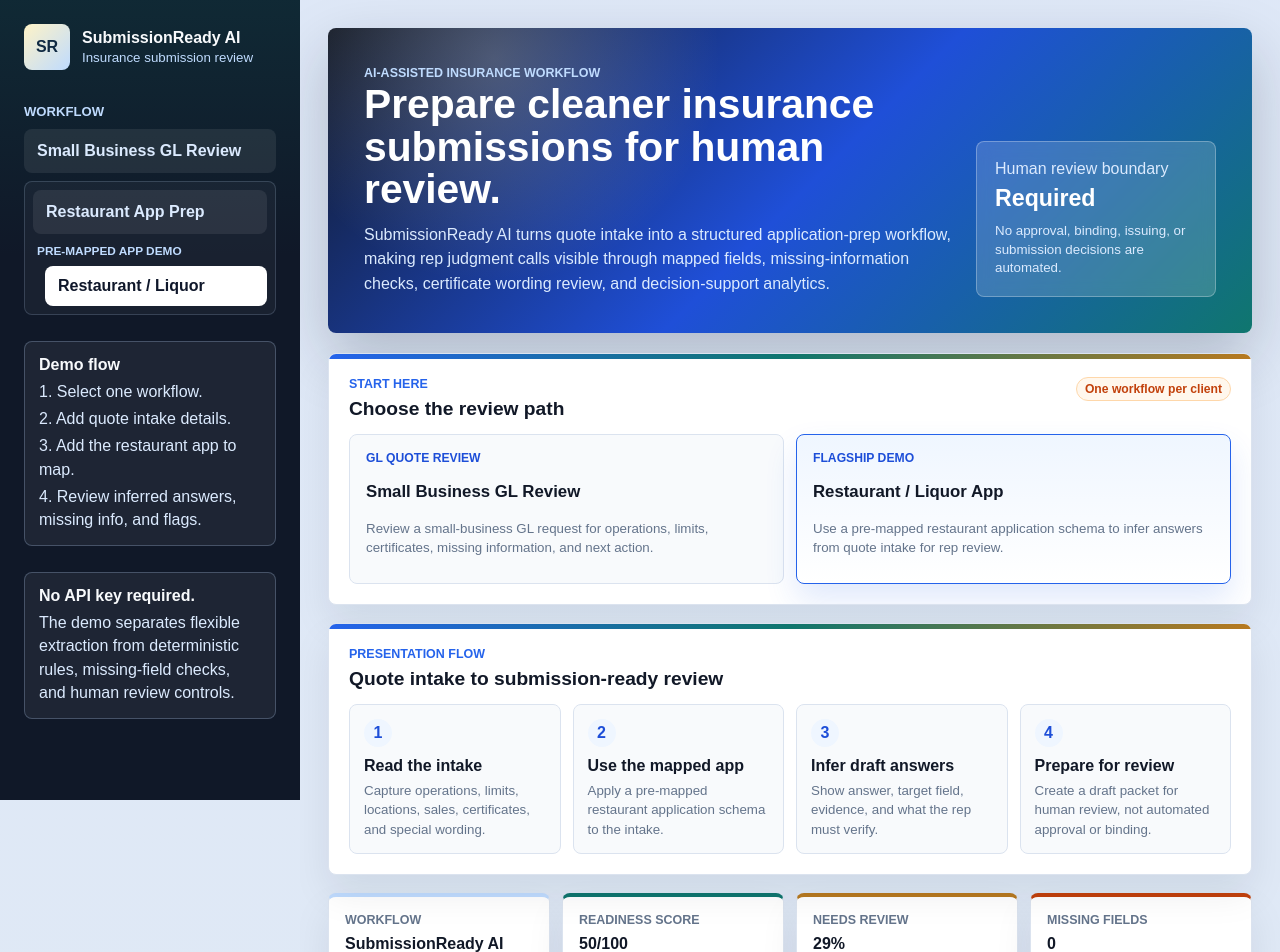
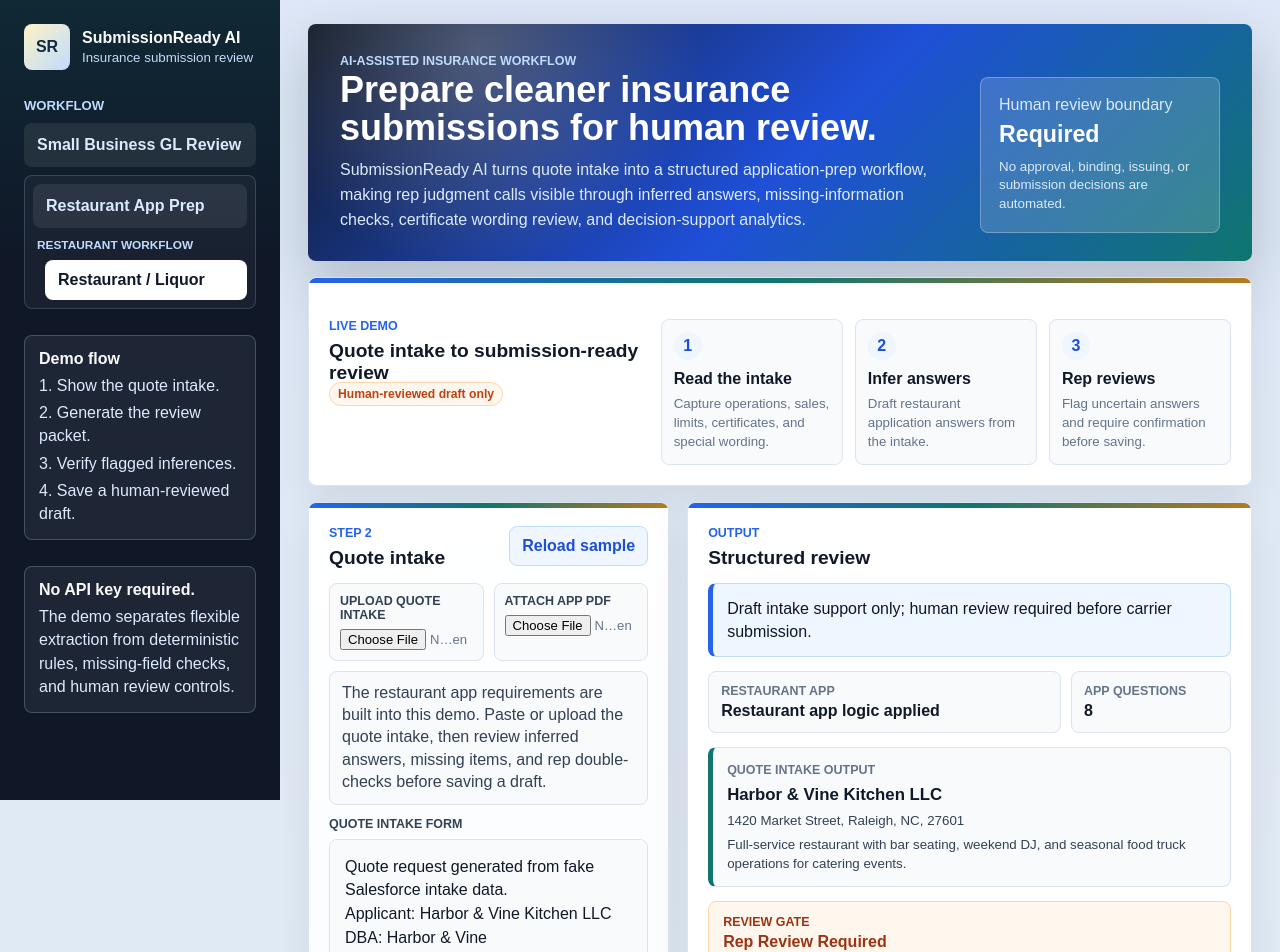
Before and after one commit to Tondie-HSPI/business-review-ai-orchestration, a Next.js app in the folder web/: page / in a window 1280 px wide. Shown: the top 952 px of the page. Built offline with nearby package versions, Linux system fonts and the light colour scheme.

Commit message:
Simplify presentation workflow UI

```diff
--- a/web/app/globals.css
+++ b/web/app/globals.css
@@ -42,7 +42,7 @@
 main {
   min-height: 100vh;
   display: grid;
-  grid-template-columns: 300px minmax(0, 1fr);
+  grid-template-columns: 280px minmax(0, 1fr);
   overflow-x: hidden;
 }
 
@@ -61,7 +61,7 @@
   display: flex;
   align-items: center;
   gap: 12px;
-  margin-bottom: 34px;
+  margin-bottom: 28px;
 }
 
 .brandMark {
@@ -172,8 +172,8 @@
 }
 
 .workspace {
-  padding: 28px;
-  max-width: 1480px;
+  padding: 24px 28px 32px;
+  max-width: 1380px;
   min-width: 0;
   overflow-x: hidden;
   width: 100%;
@@ -185,18 +185,18 @@
   gap: 22px;
   align-items: end;
   border-radius: 8px;
-  padding: 36px;
+  padding: 28px 32px;
   background:
     radial-gradient(circle at 18% 10%, rgba(254, 243, 199, 0.24), transparent 28%),
     linear-gradient(135deg, #111827 0%, #1f4fd8 52%, #0f766e 100%);
   color: #ffffff;
-  margin-bottom: 20px;
+  margin-bottom: 16px;
   box-shadow: 0 24px 60px rgba(15, 23, 42, 0.22);
   min-width: 0;
 }
 
 .hero h1 {
-  font-size: 2.55rem;
+  font-size: 2.25rem;
   line-height: 1.04;
   margin: 0 0 12px;
   letter-spacing: 0;
@@ -262,13 +262,27 @@
   margin-bottom: 18px;
 }
 
-.decisionPath {
-  margin-bottom: 18px;
+.demoStrip {
+  display: grid;
+  grid-template-columns: minmax(220px, 0.55fr) minmax(0, 1fr);
+  gap: 18px;
+  align-items: start;
+  margin-bottom: 16px;
+}
+
+.demoStrip::before {
+  grid-column: 1 / -1;
+  margin-bottom: 0;
+}
+
+.demoStripHeader h2 {
+  margin: 0 0 12px;
+  font-size: 1.2rem;
 }
 
 .pathSteps {
   display: grid;
-  grid-template-columns: repeat(4, minmax(0, 1fr));
+  grid-template-columns: repeat(3, minmax(0, 1fr));
   gap: 12px;
 }
 
@@ -276,8 +290,8 @@
   border: 1px solid var(--line);
   border-radius: 8px;
   background: #f8fafc;
-  min-height: 138px;
-  padding: 14px;
+  min-height: 112px;
+  padding: 12px;
 }
 
 .pathSteps span {
@@ -459,7 +473,7 @@
 
 .grid {
   display: grid;
-  grid-template-columns: minmax(340px, 0.88fr) minmax(420px, 1.12fr);
+  grid-template-columns: minmax(340px, 0.78fr) minmax(460px, 1.22fr);
   gap: 18px;
   align-items: start;
   min-width: 0;
@@ -536,7 +550,7 @@
 }
 
 .textInputBlock textarea {
-  min-height: 320px;
+  min-height: 420px;
 }
 
 .uploadGrid {
@@ -544,6 +558,10 @@
   grid-template-columns: repeat(3, minmax(0, 1fr));
   gap: 10px;
   margin-bottom: 12px;
+}
+
+.uploadGrid.twoUpload {
+  grid-template-columns: repeat(2, minmax(0, 1fr));
 }
 
 .uploadGrid.singleUpload {
@@ -738,6 +756,30 @@
   background: #f8fafc;
   border: 1px solid var(--line);
   border-left: 5px solid var(--teal);
+}
+
+.intakeOutput span,
+.intakeOutput strong,
+.intakeOutput small {
+  display: block;
+}
+
+.intakeOutput span {
+  color: var(--muted);
+  font-size: 0.78rem;
+  font-weight: 800;
+  margin-bottom: 4px;
+  text-transform: uppercase;
+}
+
+.intakeOutput strong {
+  color: var(--ink);
+  font-size: 1.05rem;
+}
+
+.intakeOutput small {
+  color: #334155;
+  margin-top: 4px;
 }
 
 .readinessBox {
--- a/web/app/page.tsx
+++ b/web/app/page.tsx
@@ -135,9 +135,7 @@
     }));
   }
 
-  const missingCount = result.missing_information.length;
   const humanReview = result.requires_human_review ? "Required" : "Not required";
-  const analytics = result.analytics_summary;
   const isIntakeWorkflow = mode === "liquor-restaurant";
   const showsApplicationUploads = mode === "application-prep" || isIntakeWorkflow;
 
@@ -170,7 +168,7 @@
               >
               Restaurant App Prep
             </a>
-              <span>Pre-mapped app demo</span>
+              <span>Restaurant workflow</span>
               <a
                 href="?workflow=liquor-restaurant"
                 className={mode === "liquor-restaurant" ? "active nested" : "nested"}
@@ -184,10 +182,10 @@
 
         <div className="sidebarNote">
           <strong>Demo flow</strong>
-          <span>1. Select one workflow.</span>
-          <span>2. Add quote intake details.</span>
-          <span>3. Add the restaurant app to map.</span>
-          <span>4. Review inferred answers, missing info, and flags.</span>
+          <span>1. Show the quote intake.</span>
+          <span>2. Generate the review packet.</span>
+          <span>3. Verify flagged inferences.</span>
+          <span>4. Save a human-reviewed draft.</span>
         </div>
 
         <div className="sidebarNote">
@@ -206,7 +204,7 @@
             <h1>Prepare cleaner insurance submissions for human review.</h1>
             <p>
               SubmissionReady AI turns quote intake into a structured application-prep workflow,
-              making rep judgment calls visible through mapped fields, missing-information checks,
+              making rep judgment calls visible through inferred answers, missing-information checks,
               certificate wording review, and decision-support analytics.
             </p>
           </div>
@@ -217,78 +215,37 @@
           </div>
         </section>
 
-        <section className="workflowPicker panel">
-          <div className="panelHeader">
-            <div>
-              <p className="eyebrow">Start here</p>
-              <h2>Choose the review path</h2>
-            </div>
-            <span className="reviewBadge required">One workflow per client</span>
-          </div>
-          <div className="workflowCards">
-            <WorkflowCard
-              active={mode === "business-review"}
-              eyebrow="GL quote review"
-              title="Small Business GL Review"
-              body="Review a small-business GL request for operations, limits, certificates, missing information, and next action."
-              href="?workflow=business-review"
-              onClick={(event) => handleWorkflowClick(event, "business-review")}
-            />
-            <WorkflowCard
-              active={mode === "liquor-restaurant"}
-              eyebrow="Flagship demo"
-              title="Restaurant / Liquor App"
-              body="Use a pre-mapped restaurant application schema to infer answers from quote intake for rep review."
-              href="?workflow=liquor-restaurant"
-              onClick={(event) => handleWorkflowClick(event, "liquor-restaurant")}
-            />
-          </div>
-        </section>
-
-        <section className="decisionPath panel">
-          <div className="panelHeader">
-            <div>
-              <p className="eyebrow">Presentation flow</p>
+        <section className="demoStrip panel">
+          <div className="demoStripHeader">
+            <p className="eyebrow">Live demo</p>
             <h2>Quote intake to submission-ready review</h2>
-            </div>
+            <span className="reviewBadge required">Human-reviewed draft only</span>
           </div>
           <div className="pathSteps">
             <div>
               <span>1</span>
               <strong>Read the intake</strong>
-              <small>Capture operations, limits, locations, sales, certificates, and special wording.</small>
+              <small>Capture operations, sales, limits, certificates, and special wording.</small>
             </div>
             <div>
               <span>2</span>
-              <strong>Use the mapped app</strong>
-              <small>Apply a pre-mapped restaurant application schema to the intake.</small>
+              <strong>Infer answers</strong>
+              <small>Draft restaurant application answers from the intake.</small>
             </div>
             <div>
               <span>3</span>
-              <strong>Infer draft answers</strong>
-              <small>Show answer, target field, evidence, and what the rep must verify.</small>
-            </div>
-            <div>
-              <span>4</span>
-              <strong>Prepare for review</strong>
-              <small>Create a draft packet for human review, not automated approval or binding.</small>
+              <strong>Rep reviews</strong>
+              <small>Flag uncertain answers and require confirmation before saving.</small>
             </div>
           </div>
-        </section>
-
-        <section className="metrics">
-          <Metric label="Workflow" value={workflowTitle(result)} />
-          <Metric label="Readiness score" value={`${analytics.submission_readiness_score}/100`} />
-          <Metric label="Needs review" value={`${analytics.percent_fields_needing_review}%`} />
-          <Metric label="Missing fields" value={String(missingCount)} />
         </section>
 
         <section className="grid">
           <div className="panel inputPanel">
             <div className="panelHeader">
               <div>
-                <p className="eyebrow">{showsApplicationUploads ? "Steps 2 and 3" : "Step 2"}</p>
-                <h2>{showsApplicationUploads ? "Quote intake and pre-mapped app" : "Small business GL request"}</h2>
+                <p className="eyebrow">Step 2</p>
+                <h2>{showsApplicationUploads ? "Quote intake" : "Small business GL request"}</h2>
               </div>
               <button
                 type="button"
@@ -300,9 +257,9 @@
                 Reload sample
               </button>
             </div>
-            <div className={showsApplicationUploads ? "uploadGrid" : "uploadGrid singleUpload"}>
+            <div className={showsApplicationUploads ? "uploadGrid twoUpload" : "uploadGrid singleUpload"}>
               <label>
-                <span>{showsApplicationUploads ? "1. Upload intake form" : "Upload review request"}</span>
+                <span>{showsApplicationUploads ? "Upload quote intake" : "Upload review request"}</span>
                 <input
                   type="file"
                   accept=".txt,.json"
@@ -310,51 +267,31 @@
                 />
               </label>
               {showsApplicationUploads && (
-                <>
                 <label>
-                    <span>2. Upload mapped app schema</span>
-                    <input
-                      type="file"
-                      accept=".txt,.json"
-                      onChange={(event) => handleQuestionUpload(event.target.files?.[0] ?? null)}
-                    />
-                  </label>
-                  <label>
-                    <span>3. Attach app PDF</span>
+                  <span>Attach app PDF</span>
                   <input
                     type="file"
                     accept=".pdf"
                     onChange={(event) => handlePdfUpload(event.target.files?.[0] ?? null)}
                   />
                 </label>
-                </>
               )}
             </div>
             {showsApplicationUploads && (
               <div className="uploadHelp">
-                The demo uses a pre-mapped restaurant app schema. Paste or upload the quote intake, then review how the mapped app fields derive inferred answers for the rep.
+                The restaurant app requirements are built into this demo. Paste or upload the quote intake, then review inferred answers, missing items, and rep double-checks before saving a draft.
               </div>
             )}
             {uploadMessage && <div className="uploadMessage">{uploadMessage}</div>}
             {showsApplicationUploads ? (
-              <div className="intakeAppGrid">
               <label className="textInputBlock">
-                  <span>1. Quote intake form</span>
+                <span>Quote intake form</span>
                 <textarea
                   value={text}
                   onChange={(event) => setText(event.target.value)}
                   aria-label="Quote intake form"
                 />
               </label>
-                <label className="textInputBlock">
-                  <span>2. Pre-mapped restaurant app schema</span>
-                  <textarea
-                    value={applicationText}
-                    onChange={(event) => handleApplicationTextChange(event.target.value)}
-                    aria-label="Application to fill and map"
-                  />
-                </label>
-              </div>
             ) : (
               <textarea
                 value={text}
@@ -388,23 +325,6 @@
         </section>
 
         <AnalyticsPanel result={result} />
-
-        <section className="panel jsonPanel">
-          <div className="panelHeader">
-            <div>
-              <p className="eyebrow">System output</p>
-              <h2>Review JSON</h2>
-            </div>
-          </div>
-          <a
-            className="downloadButton"
-            href={`data:application/json;charset=utf-8,${encodeURIComponent(JSON.stringify(result, null, 2))}`}
-            download="submissionready-review-packet.json"
-          >
-            Download review packet JSON
-          </a>
-          <pre>{JSON.stringify(result, null, 2)}</pre>
-        </section>
       </section>
     </main>
   );
@@ -644,16 +564,19 @@
       <div className="notice">{result.official_form_status}</div>
       <div className="uploadStatus">
         <div>
-          <span>Carrier app</span>
-          <strong>{uploadedPdfName || "Pre-mapped restaurant app schema"}</strong>
+          <span>Restaurant app</span>
+          <strong>{uploadedPdfName || "Restaurant app logic applied"}</strong>
         </div>
         <div>
-          <span>Form questions</span>
+          <span>App questions</span>
           <strong>{formQuestionCount}</strong>
         </div>
       </div>
-      <div className="summary">
-        {result.intake_summary.applicant} | {result.intake_summary.location}
+      <div className="summary intakeOutput">
+        <span>Quote intake output</span>
+        <strong>{result.intake_summary.applicant}</strong>
+        <small>{result.intake_summary.location}</small>
+        <small>{result.intake_summary.operations}</small>
       </div>
       <div className={allReviewed ? "saveGate ready" : "saveGate"}>
         <span>Review gate</span>
@@ -669,9 +592,15 @@
           Carrier agnostic draft | {result.submission_readiness.blocking_missing_information_count} blocking missing fields
         </small>
       </div>
-      <ReviewSection title="Inferred Application Answers For Rep Review" className="applicationPreview" defaultOpen>
+      <ChipGroup
+        title="Rep double-check checklist"
+        values={visibleDoubleChecks}
+        variant="risk"
+        overflowCount={result.submission_readiness.rep_double_checks.length - visibleDoubleChecks.length}
+      />
+      <ReviewSection title="Inferred Answers From Quote Intake" className="applicationPreview" defaultOpen>
         <div className="reviewHint">
-          Answers are derived from the quote intake using a USLI-style pre-mapped restaurant app schema. The rep reviews each answer, evidence, and target field before saving a draft.
+          Answers are derived from the quote intake against restaurant application requirements. The rep reviews each answer, evidence, and what needs verification before saving a draft.
         </div>
         {result.inferred_application_answers.map((item) => (
           <label className="previewQuestion" key={item.id}>
@@ -756,52 +685,6 @@
         variant="risk"
         overflowCount={result.risk_flags.length - visibleRiskFlags.length}
       />
-      <ChipGroup
-        title="Rep double-check checklist"
-        values={visibleDoubleChecks}
-        variant="risk"
-        overflowCount={result.submission_readiness.rep_double_checks.length - visibleDoubleChecks.length}
-      />
-      <ReviewSection title="Mapped Application Questions">
-        {result.answered_form_questions.map((item) => (
-          <div className="questionRow" key={item.id}>
-            <span>{item.question}</span>
-            <strong>{item.answer || "Missing"}</strong>
-            <small>
-              {item.source_field} to {item.pdf_field}
-            </small>
-          </div>
-        ))}
-      </ReviewSection>
-      <ReviewSection title="Selected Workflow And Extracted Packet">
-        <div className="fieldRow">
-          <span>Client app path</span>
-          <strong>{result.workflow_scope.selected_workflow}</strong>
-        </div>
-        <div className="fieldRow">
-          <span>Review note</span>
-          <strong>{result.workflow_scope.routing_note}</strong>
-        </div>
-        {Object.entries(result.application_packet).map(([section, fields]) => (
-          <div className="subSection" key={section}>
-            <h3>{formatLabel(section)}</h3>
-            {Object.entries(fields).map(([field, value]) => (
-              <div className="fieldRow" key={field}>
-                <span>{formatLabel(field)}</span>
-                <strong>{value || "Missing"}</strong>
-              </div>
-            ))}
-          </div>
-        ))}
-      </ReviewSection>
-      <ReviewSection title="Draft PDF Field Map">
-        {Object.entries(result.mapped_pdf_fields).map(([field, value]) => (
-          <div className="fieldRow" key={field}>
-            <span>{field}</span>
-            <strong>{value}</strong>
-          </div>
-        ))}
-      </ReviewSection>
       <div className="nextAction">{result.recommended_next_action}</div>
     </div>
   );
```
Lines whose indentation alone changed are shown as unchanged.
